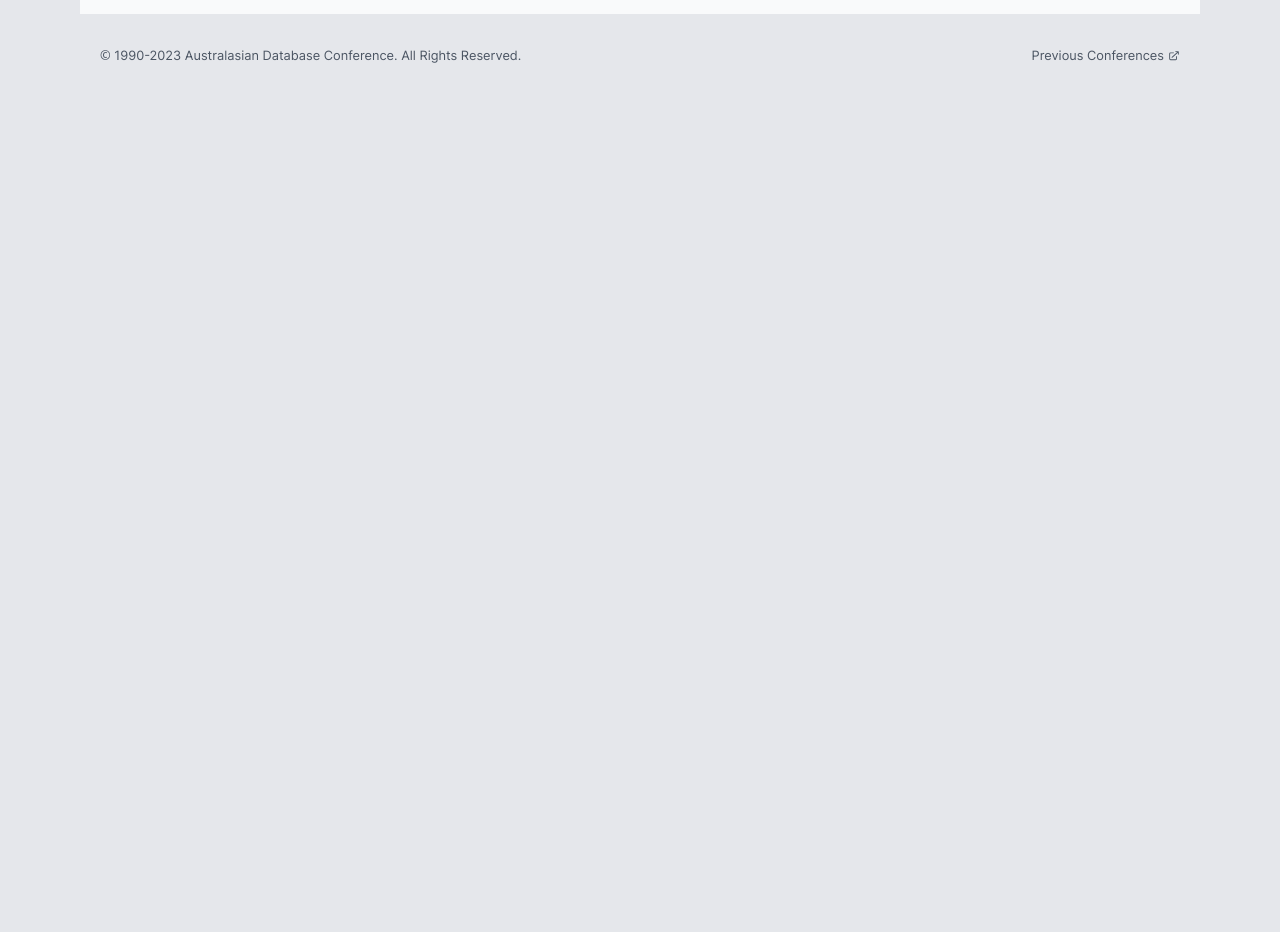
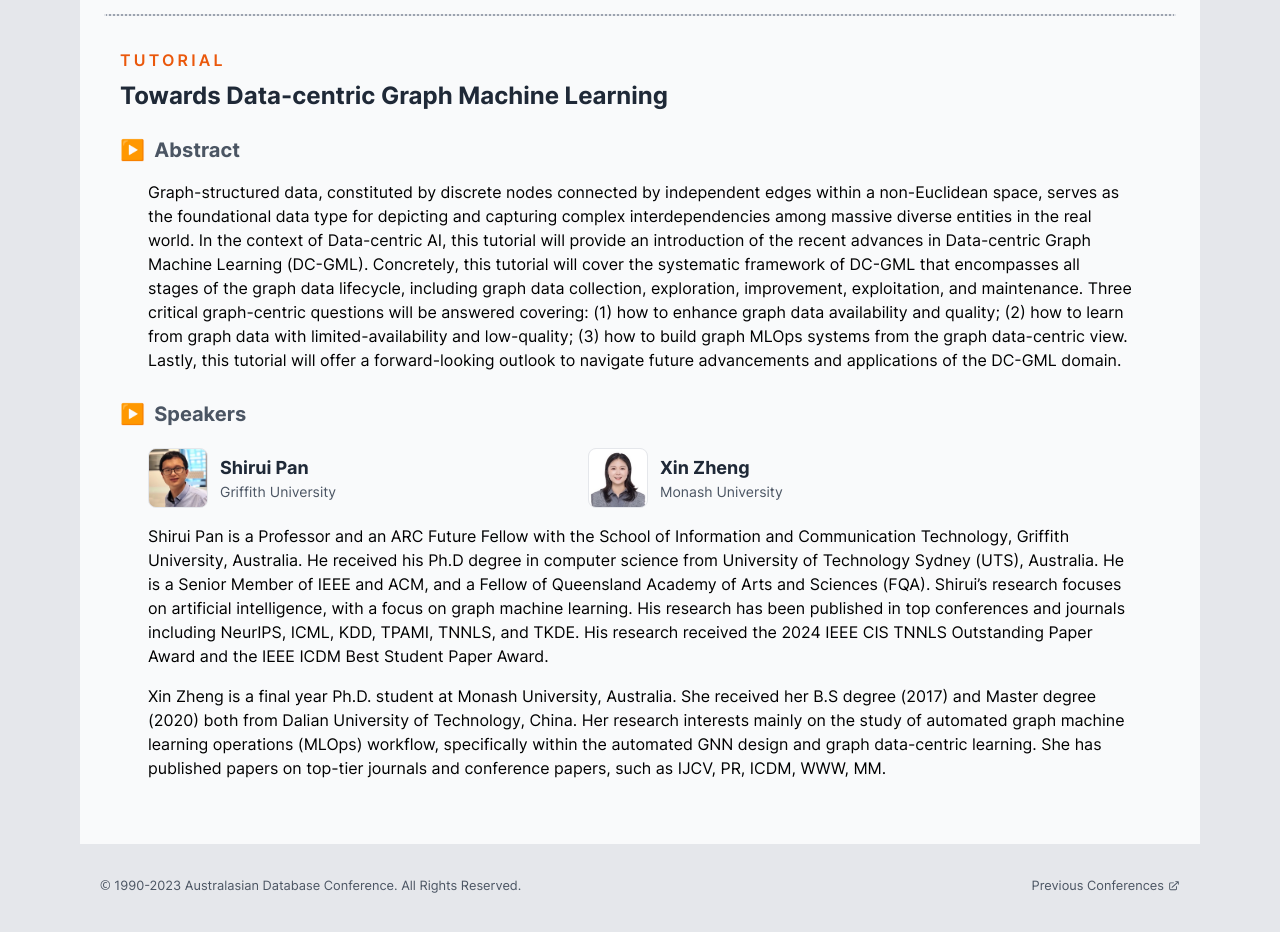
Before and after one commit to visatlas/adc2023, a Next.js app: page /program/tutorials in a window 1280 px wide. Shown: the part 3540-4472 px from the top of the page. Before the commit the page ends 3733 px from the top, so only its background shows below. Built offline with nearby package versions, Linux system fonts and the light colour scheme.

Commit message:
Add tutorial and invitation letter

```diff
--- a/src/components/navbar.tsx
+++ b/src/components/navbar.tsx
@@ -142,6 +142,12 @@ export const Navbar = () => {
                       Student Travel Grants
                     </Link>)}
                   </Menu.Item>
+                  <Menu.Item>
+                    {({ active }) => (<Link href="/attend/invitation-letter"
+                      className={classNames(active ? 'bg-gray-100' : '', 'block px-4 py-2 text-sm text-gray-700 font-medium rounded-md')}>
+                      Invitation Letter
+                    </Link>)}
+                  </Menu.Item>
                 </div>
               </Menu.Items>
             </Transition>
--- /dev/null
+++ b/src/pages/attend/invitation-letter.tsx
@@ -0,0 +1,18 @@
+import Layout from '@/components/layout';
+import SEO from '@/components/seo';
+
+import Image from 'next/image';
+
+export default function InvitationLetter() {
+  return (
+    <Layout>
+      <SEO title="Invitation Letter" />
+      <div className="px-5 md:px-8 lg:px-10">
+        <h2 className="mt-10 md:mt-14 uppercase text-3xl font-bold text-orange-600 tracking-wide mb-8">Invitation Letter</h2>
+        <article className="pb-10">
+          For attendees outside Australia, after complete your registration, you can contact Dr. Hui Luo (<a className="underline" href="mailto:huil@uow.edu.au" target="_blank" rel="noreferrer">huil@uow.edu.au</a>) to request for an invitation letter (please provide your registration evidence) for your visa application.
+        </article>
+      </div>
+    </Layout>
+  );
+}
--- a/src/pages/index.tsx
+++ b/src/pages/index.tsx
@@ -63,6 +63,9 @@ export default function Home() {
             <h2 className="uppercase text-3xl font-bold text-orange-600 tracking-wide mb-5 mt-12">News</h2>
             <ul className="list-disc list-inside space-y-5">
               <li>
+                <strong>14 Sep, 2023:</strong> &nbsp;For attendees outside Australia, after complete your registration, you can contact Dr. Hui Luo (<a className="underline" href="mailto:huil@uow.edu.au" target="_blank" rel="noreferrer">huil@uow.edu.au</a>) to request for an invitation letter (please provide your registration evidence) for your visa application.
+              </li>
+              <li>
                 <strong>7 Sep, 2023:</strong> &nbsp;Deadline for ADC-23 & CIRES PhD School Travel Grants applications has been <span className="font-semibold">updated to 12 September, 2023</span>.
               </li>
               <li>
--- a/src/pages/organisation.tsx
+++ b/src/pages/organisation.tsx
@@ -85,7 +85,7 @@ const committee: Committee = [
     ]
   },
   {
-    "type": "Tutorial & Workshop Chair", "items": [
+    "type": "PhD Workshop & Tutorial Chair", "items": [
       { "name": "Hui Luo", "affiliation": "University of Wollongong", "image": "hui-luo.png", "url": "https://scholars.uow.edu.au/hui-luo" },
     ]
   },
--- a/src/pages/program/tutorials.tsx
+++ b/src/pages/program/tutorials.tsx
@@ -115,6 +115,35 @@ export default function Tutorials() {
           <p className="mt-4 px-0 md:px-7">Bang Wu currently holds CSIRO Early Research Career (CERC) Postdoctoral Fellowship at CSIRO&rsquo;s DATA61, Australia. His PhD thesis is mainly on securing graph neural networks in machine learning as a service. He has authored research papers featured in top-tier conferences and journals spanning multiple domains, including ICDM, ICML, AsiaCCS, TIFS, and TDSC. His research interests include trustworthy graph-based machine learning, trustworthy machine learning on multimodal systems, and various facets of security and privacy in machine learning across different domains.</p>
           <p className="mt-4 px-0 md:px-7">He Zhang is a final year Ph.D. candidate at the Faculty of Information Technology, Monash University, Australia. He has a profound interest in GNNs and the development of trustworthy AI systems. His research in trustworthy GNNs has led to several academic publications in top conferences like ICML and CIKM, as well as top journals like IEEE TKDE. Currently, He Zhang is exploring the navigation in multiple objectives (e.g., privacy, fairness, and utility) with the aim of comprehensively building trustworthy GNNs.</p>
 
+          <div className="border-t-2 border-dotted mt-16 mb-8 bg-gray-400 mx-[-1em]"></div>
+          <p className="text-orange-600 uppercase tracking-[0.2em] mb-2 font-semibold">TUTORIAL</p>
+          <h3 className="font-bold text-2xl text-gray-800 mb-6">Towards Data-centric Graph Machine Learning</h3>
+          <h3 className="font-bold text-xl text-gray-600 mb-4">&#9654;&nbsp;&nbsp;Abstract</h3>
+          <p className="px-0 md:px-7">Graph-structured data, constituted by discrete nodes connected by independent edges within a non-Euclidean space, serves as the foundational data type for depicting and capturing complex interdependencies among massive diverse entities in the real world. In the context of Data-centric AI, this tutorial will provide an introduction of the recent advances in Data-centric Graph Machine Learning (DC-GML). Concretely, this tutorial will cover the systematic framework of DC-GML that encompasses all stages of the graph data lifecycle, including graph data collection, exploration, improvement, exploitation, and maintenance. Three critical graph-centric questions will be answered covering: (1) how to enhance graph data availability and quality; (2) how to learn from graph data with limited-availability and low-quality; (3) how to build graph MLOps systems from the graph data-centric view. Lastly, this tutorial will offer a forward-looking outlook to navigate future advancements and applications of the DC-GML domain.</p>
+          <h3 className="mt-7 font-bold text-xl text-gray-600 mb-5">&#9654;&nbsp;&nbsp;Speakers</h3>
+          <div className="px-0 md:px-7 flex gap-x-10 gap-y-5 flex-wrap">
+            <div className="flex w-[20em] sm:w-[25em]">
+              <a className="border rounded-lg overflow-hidden mr-3 min-w-[60px] min-h-[60px] w-[60px] h-[60px] bg-gray-200" href="https://shiruipan.github.io/" target="_blank" rel="noreferrer">
+                <Image src={`/images/committee/shirui-pan.jpg`} width={60} height={60} alt={``} />
+              </a>
+              <div className="flex flex-col justify-center">
+                <span className="text-gray-800 font-bold text-lg">Shirui Pan</span>
+                <span className="text-gray-600 text-sm">Griffith University</span>
+              </div>
+            </div>
+            <div className="flex w-[20em] sm:w-[25em]">
+              <a className="border rounded-lg overflow-hidden mr-3 min-w-[60px] min-h-[60px] w-[60px] h-[60px] bg-gray-200" href="https://shiruipan.github.io/authors/xin-zheng/" target="_blank" rel="noreferrer">
+                <Image src={`/images/committee/xin-zheng.jpg`} width={60} height={60} alt={``} />
+              </a>
+              <div className="flex flex-col justify-center">
+                <span className="text-gray-800 font-bold text-lg">Xin Zheng</span>
+                <span className="text-gray-600 text-sm">Monash University</span>
+              </div>
+            </div>
+          </div>
+          <p className="mt-4 px-0 md:px-7">Shirui Pan is a Professor and an ARC Future Fellow with the School of Information and Communication Technology, Griffith University, Australia. He received his Ph.D degree in computer science from University of Technology Sydney (UTS), Australia. He is a Senior Member of IEEE and ACM, and a Fellow of Queensland Academy of Arts and Sciences (FQA). Shirui&rsquo;s research focuses on artificial intelligence, with a focus on graph machine learning. His research has been published in top conferences and journals including NeurIPS, ICML, KDD, TPAMI, TNNLS, and TKDE. His research received the 2024 IEEE CIS TNNLS Outstanding Paper Award and the IEEE ICDM Best Student Paper Award.</p>
+          <p className="mt-4 px-0 md:px-7">Xin Zheng is a final year Ph.D. student at Monash University, Australia. She received her B.S degree (2017) and Master degree (2020) both from Dalian University of Technology, China. Her research interests mainly on the study of automated graph machine learning operations (MLOps) workflow, specifically within the automated GNN design and graph data-centric learning. She has published papers on top-tier journals and conference papers, such as IJCV, PR, ICDM, WWW, MM.</p>
+
         </article>
       </div>
     </Layout>
```
Also changed, not shown: public/images/committee/shirui-pan.jpg (added), public/images/committee/xin-zheng.jpg (added).
